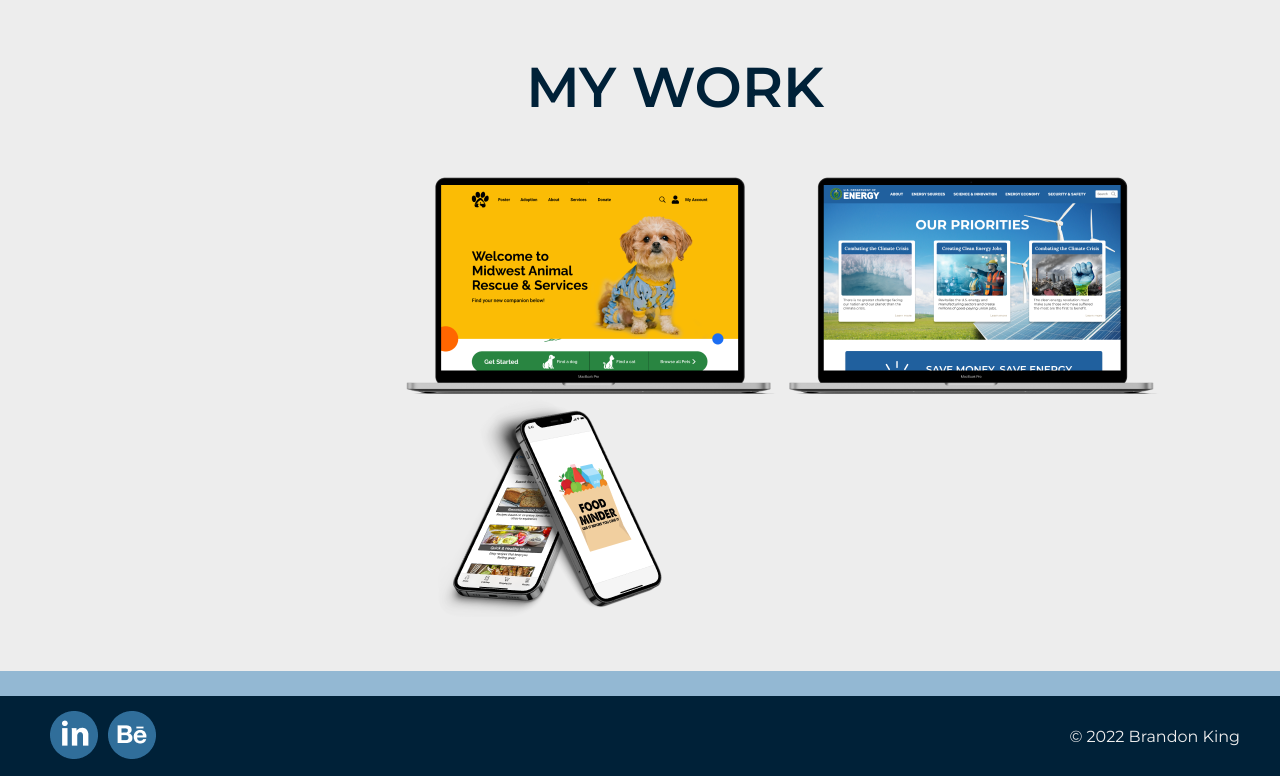
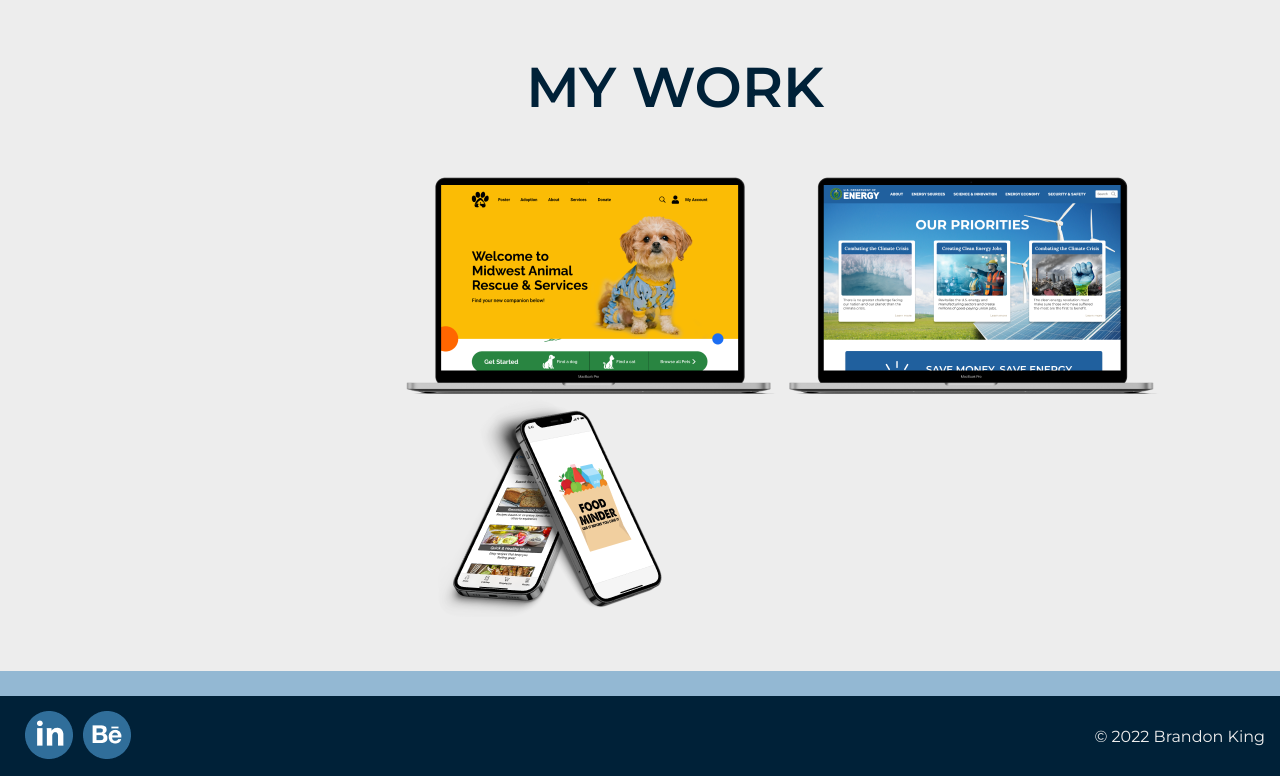
Before and after one commit to BRK515/UX_UI_HW_17, a plain HTML site: page index.html in a window 1280 px wide. Shown: the part 534-1310 px from the top of the page. Drawn offline with nearby package versions, Linux system fonts and the light colour scheme.

Commit message:
Update style.css

```diff
--- a/CSS/style.css
+++ b/CSS/style.css
@@ -119,7 +119,7 @@ a:hover{
     background: #002138;
     color: #EDEDED;
     height: 50px;
-    padding: 15px 40px;
+    padding: 15px 15px;
 }
 
 .footer a{
```
